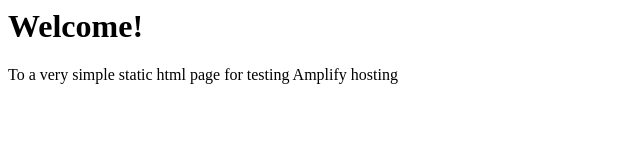
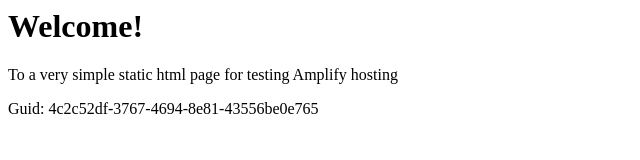
Before and after one commit to amplify-github-test-hkg/Github-PR-Commit-Integration-Test-DoNotTouch-Gith-OKSLNVO2-v1-preprod-ap-east-1, a website: page src/index.html in a window 1280 px wide. Shown: the whole page, without its empty margins (0-640 px from the left). Drawn offline with Linux system fonts and the light colour scheme.

Commit message:
commit from integ tests

```diff
--- a/src/index.html
+++ b/src/index.html
@@ -1,3 +1,5 @@
+
+
 <html lang="en">
 
 <head>
@@ -10,6 +12,6 @@
 <body>
     <h1>Welcome!</h1>
     <p>To a very simple static html page for testing Amplify hosting</p>
-</body>
+    <p>Guid: 4c2c52df-3767-4694-8e81-43556be0e765</p></body>
 
 </html>
```
